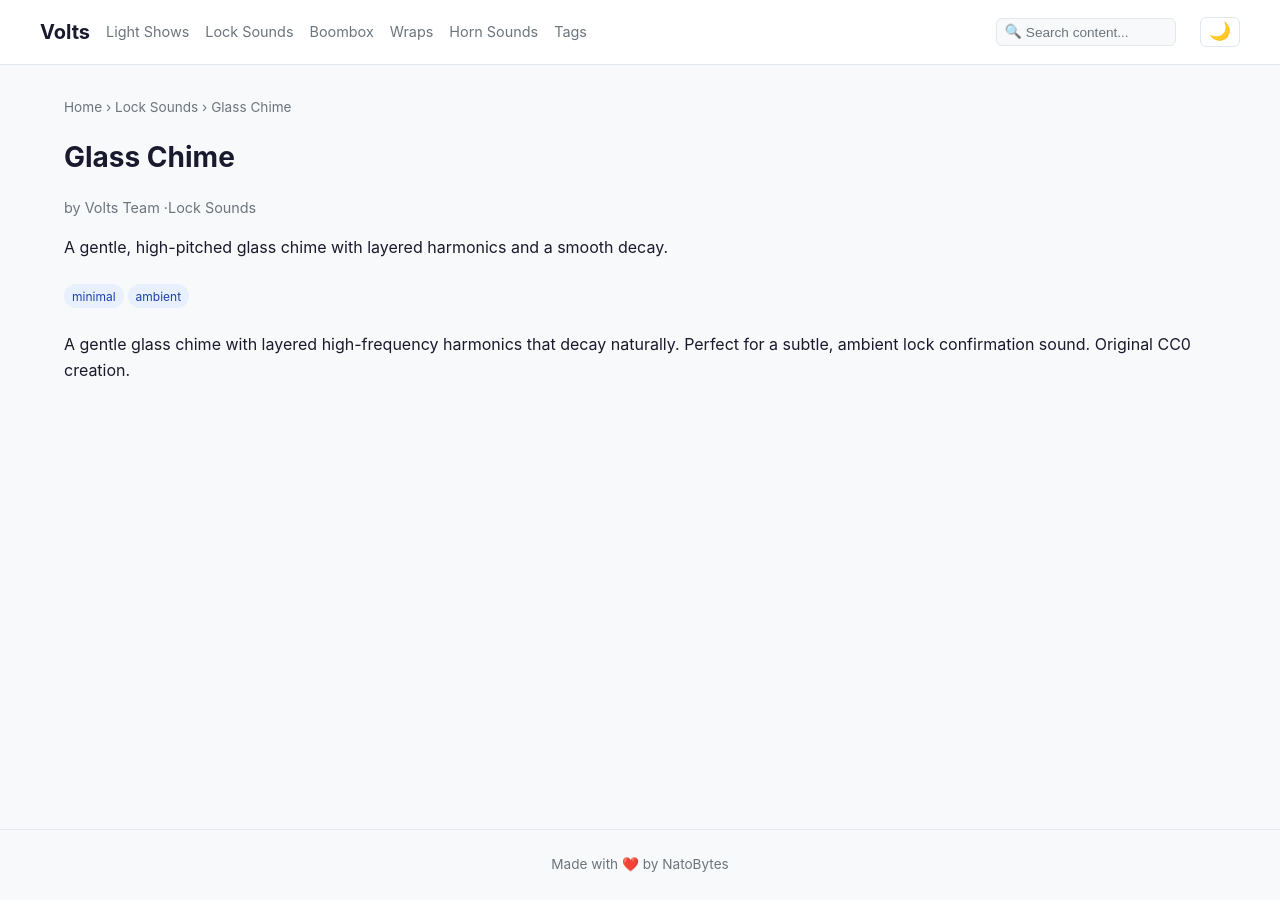
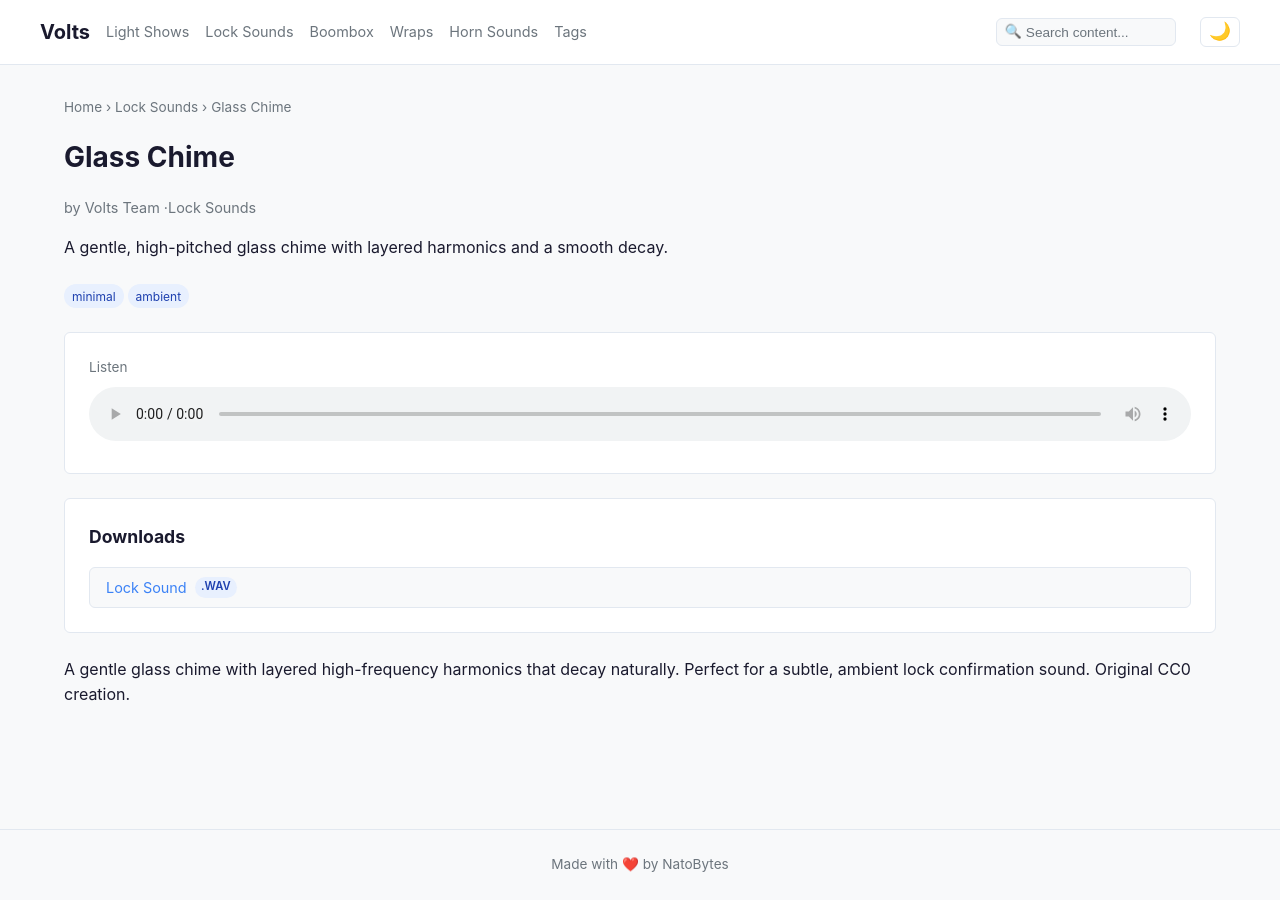
Before and after one commit to natobytes/Volts, a Jekyll site: the page built from content/_locksounds/glass-chime.md, in a window 1280 px wide. Built offline with Jekyll 4.4.1, drawn with Linux system fonts in a browser that asks for light colours; nearby versions of some CDN libraries; comment, search, counter and statistics services are not loaded.

Commit message:
feat: add audio and files fields to frontmatter
Co-Authored-By: Paperclip <noreply@paperclip.ing>

```diff
--- a/content/_locksounds/glass-chime.md
+++ b/content/_locksounds/glass-chime.md
@@ -2,6 +2,10 @@
 title: Glass Chime
 author: Volts Team
 description: A gentle, high-pitched glass chime with layered harmonics and a smooth decay.
+audio: glass-chime.wav
+files:
+  - name: glass-chime.wav
+    label: Lock Sound
 tags:
   - minimal
   - ambient
```
